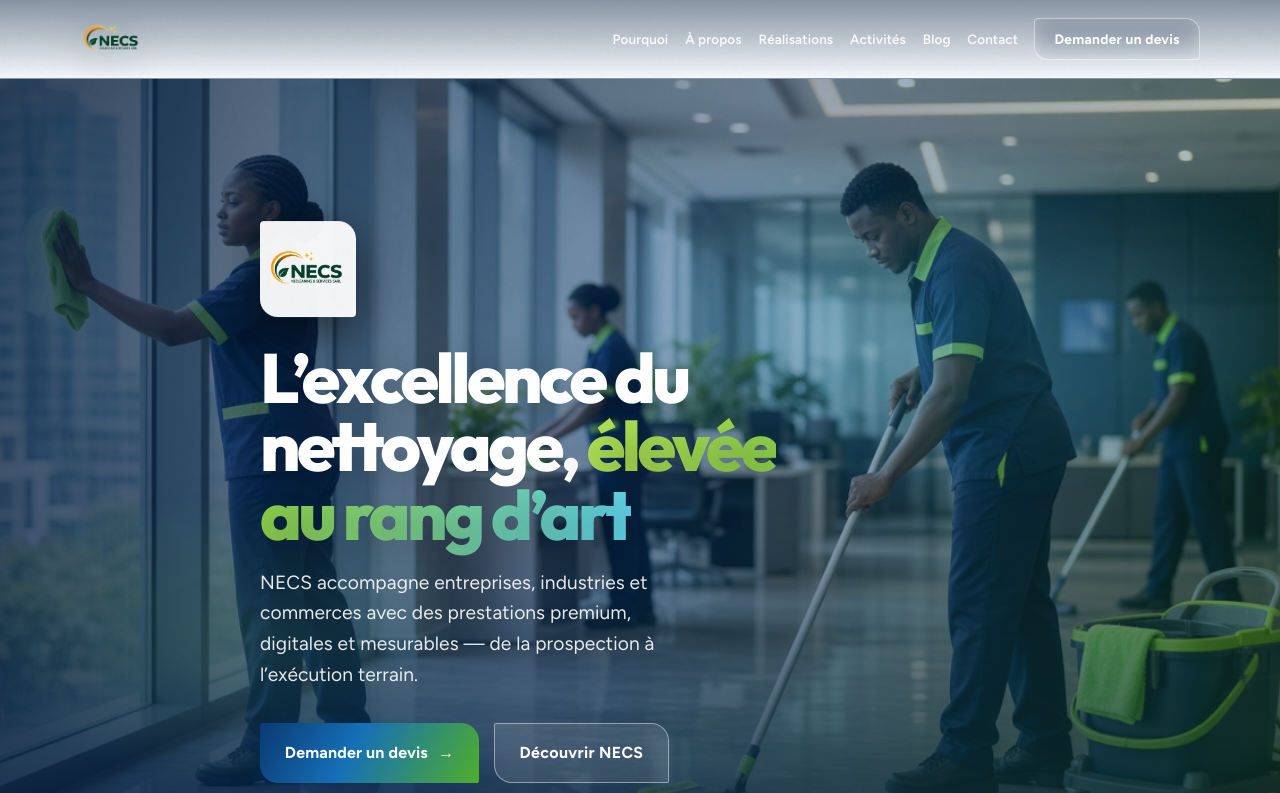
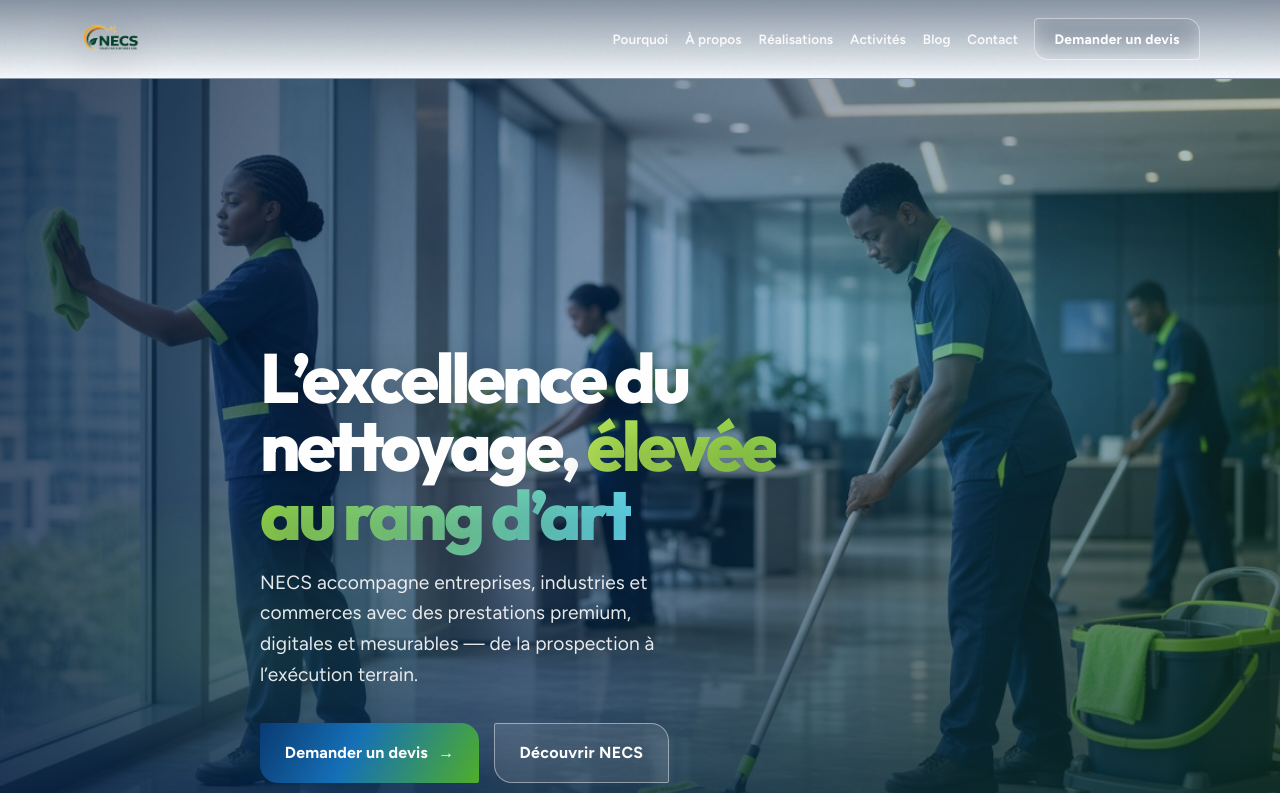
Before and after one commit to YAOSTEPHANE/necs, a Next.js app in the folder web/: page / in a window 1280 px wide. Shown: the top 793 px of the page. Built offline with nearby package versions, Linux system fonts and the light colour scheme.

Commit message:
Retire le logo du hero de la page d'accueil.
Co-authored-by: Cursor <cursoragent@cursor.com>

```diff
--- a/web/src/components/site/HomePage.tsx
+++ b/web/src/components/site/HomePage.tsx
@@ -3,7 +3,6 @@
 import Link from "next/link";
 import { useEffect } from "react";
 import { formatHeroTitle } from "@/lib/content";
-import { BrandLogo } from "@/components/BrandAssets";
 import { ContactForm } from "@/components/site/ContactForm";
 import {
   Media3D,
@@ -44,9 +43,6 @@ function HomeInner() {
         <div className="hero__overlay" />
         <div className="hero__sweep" aria-hidden />
         <div className="container hero__content">
-          <div className="hero__brand">
-            <BrandLogo alt="NECS" width={88} height={88} className="hero__logo" />
-          </div>
           <h1>
             {hero.before}
             {hero.accent ? (
```
